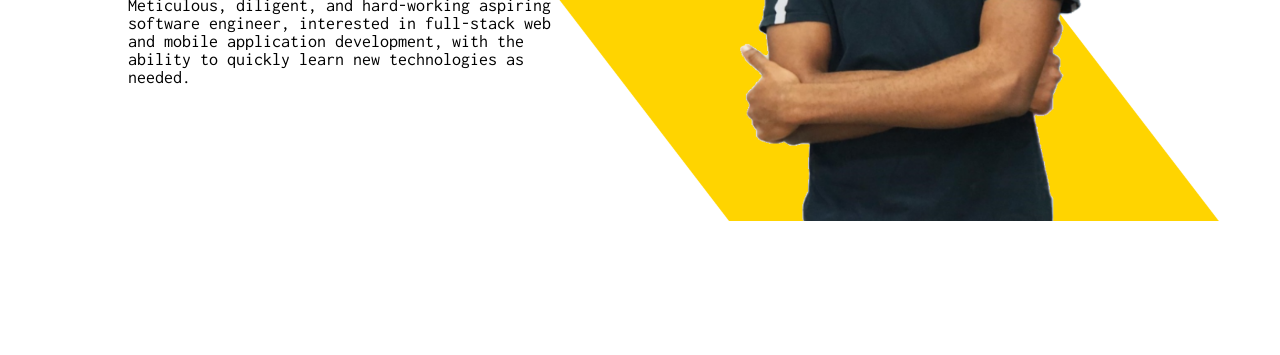
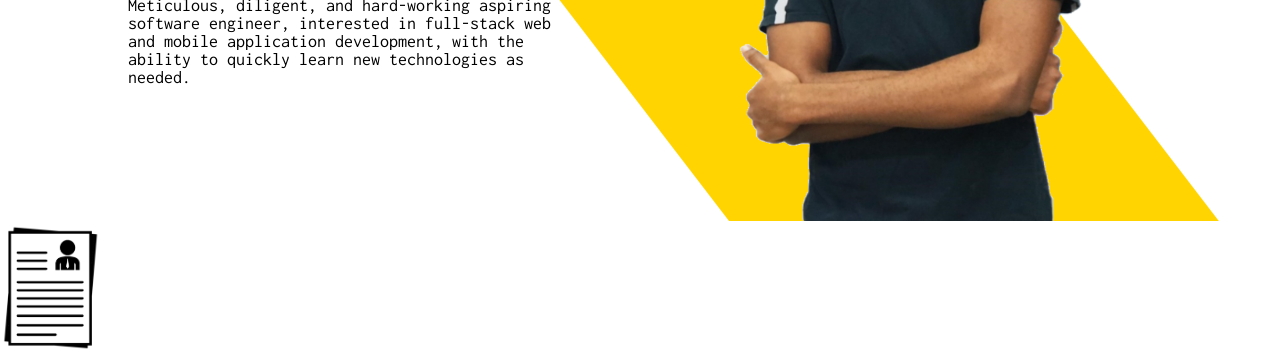
Before and after one commit to Dubem101/dubem101.github.io, a plain HTML site: page index.html in a window 1280 px wide. Shown: the part 499-854 px from the top of the page. Before the commit the page ends 800 px from the top, so only its background shows below. Drawn offline with nearby package versions, Linux system fonts and the light colour scheme.

Commit message:
trying to fix styles

```diff
--- a/index.html
+++ b/index.html
@@ -37,6 +37,10 @@
       </div>
     </div>
   </div>
+
+  <section>
+    <a href="docs/Chidubem Ogbudibe Master Resume.pdf"><img src="images/resume-button.png" alt="resume button" width="100px"></a>
+  </section>
 </body>
 
 </html>
```
Also changed, not shown: styles/style.css (line endings or trailing spaces).
